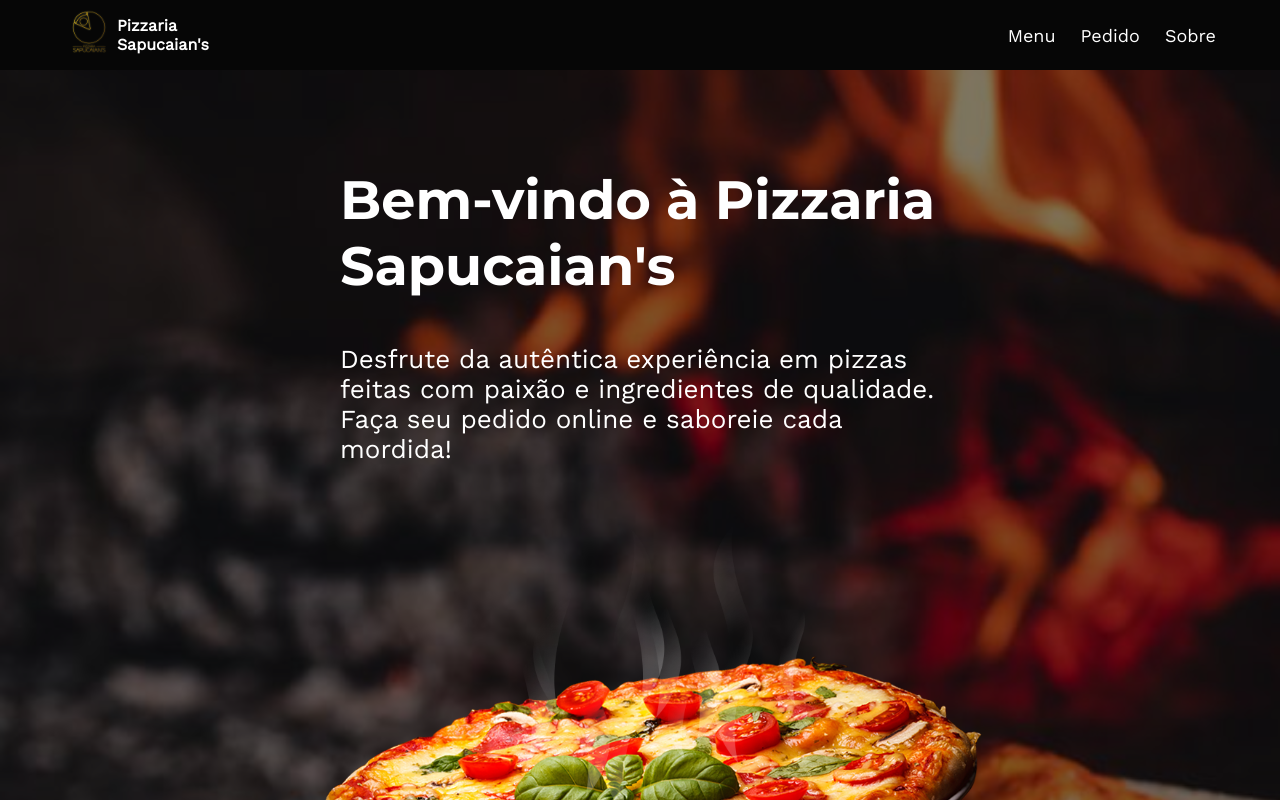
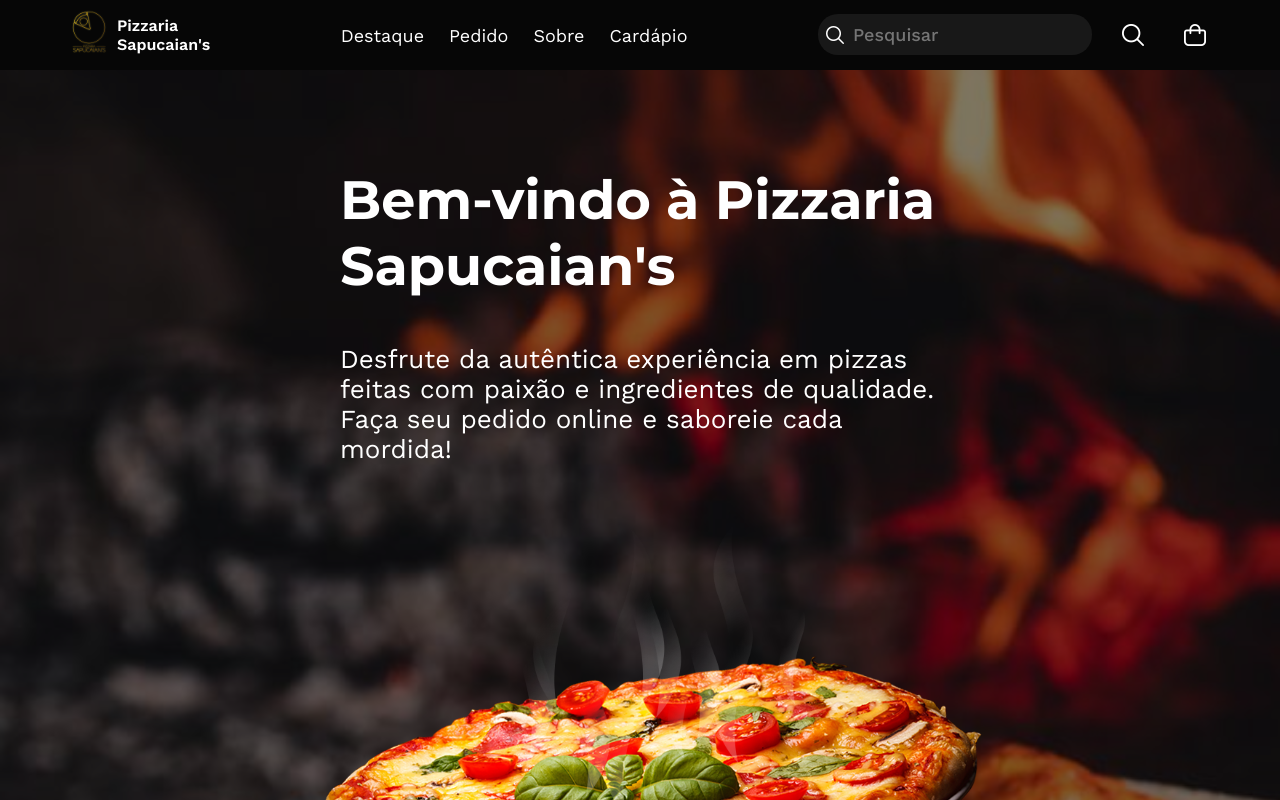
Before and after one commit to Jose-Alisson/Ps-Angular, an Angular app: page / in a window 1280 px wide. Shown: the top 800 px of the page. Built offline with nearby package versions, Linux system fonts and the light colour scheme.

Commit message:
Sapucaian's

```diff
--- a/src/app/app.component.html
+++ b/src/app/app.component.html
@@ -10,10 +10,28 @@
       </div>
     </div>
     <ul>
-      <li (click)="scrollToElement('menu')">Menu</li>
+      <li (click)="scrollToElement('menu')">Destaque</li>
       <li (click)="scrollToElement('request')">Pedido</li>
       <li (click)="scrollToElement('about')">Sobre</li>
+      <li>Cardápio</li>
     </ul>
+    <div class="nav-actions">
+      <div class="search">
+        <div class="icon">
+          <i class="fi fi-rr-search"></i>
+        </div>
+        <input type="text" placeholder="Pesquisar" />
+      </div>
+      <div class="action search">
+        <i class="fi fi-rr-search"></i>
+      </div>
+      <div class="action bag">
+        <i class="fi fi-rr-shopping-bag"></i>
+      </div>
+      <div class="action menu">
+        <i class="fi fi-rr-menu-burger"></i>
+      </div>
+    </div>
   </nav>
 </header>
 <section class="banner">
@@ -31,13 +49,13 @@
 <section class="menu" id="menu">
   <h1>Destaques do Cardápio</h1>
   <div class="menu-slider">
-    <!-- <button class="arrow-left" (click)="moverSlider(-1)">
-      <i class="fa-solid fa-caret-left"></i>
+    <!-- <button class="arrow-left" (click  )="moverSlider(-1)">
+      <i class="fa-solid fa-caret-left">Q</i>
     </button>
-    <button class="arrow-right" (click)="moverSlider(1)">
+    <button fqclass="arrow-right" (click)="moverSlider(1)">
       <i class="fa-solid fa-caret-right"></i>
     </button> -->
-    @for (item of [1,2,3,4,5,6,7]; track $index) {
+    @for (item of [1,2,3,4,5,6]; track $index) {
     <div class="card">
       <div class="card-preview">
         <img src="../assets/coca cola.png" alt="" />
@@ -46,11 +64,12 @@
         <h3 class="title">Pizza Calabresa</h3>
         <p class="description">
           Lorem ipsum dolor sit amet consectetur, adipisicing elit. At
-          voluptatum autem id ipsam molestias dolorem?
+            voluptatum autem id ipsam molestias dolorem?
         </p>
         <button class="btn-buy">
           {{ 22.0 | currency : "BRL" : "symbol-narrow" }} - Comprar
         </button>
+
       </div>
     </div>
     }
--- a/src/app/app.component.scss
+++ b/src/app/app.component.scss
@@ -1,7 +1,13 @@
-@import url("https://fonts.googleapis.com/css2?family=Bebas+Neue&family=EB+Garamond:ital,wght@0,400;0,500;0,600;1,400;1,500;1,600&family=Montserrat:ital,wght@0,400;0,700;1,400;1,700&family=Roboto:ital,wght@0,300;0,400;0,500;1,300;1,400;1,500&family=Ubuntu:ital,wght@0,400;0,500;0,700;1,400;1,500;1,700&family=Work+Sans:ital@0;1&display=swap");
+@import url('https://fonts.googleapis.com/css2?family=Bebas+Neue&family=EB+Garamond:ital,wght@0,400;0,500;0,600;1,400;1,500;1,600&family=Montserrat:ital,wght@0,400;0,700;1,400;1,700&family=Roboto:ital,wght@0,300;0,400;0,500;1,300;1,400;1,500&family=Ubuntu:ital,wght@0,400;0,500;0,700;1,400;1,500;1,700&family=Work+Sans:ital,wght@0,400;0,500;0,600;1,400;1,500;1,600&display=swap');
+
 :root {
   --color-primary: #fffff;
   --color-second: #fffff;
+}
+
+i {
+  display: flex;
+  align-items: center;
 }
 
 * {
@@ -28,20 +34,6 @@ header nav {
     display: flex;
     align-items: center;
     gap: 15px;
-  }
-
-  .icon {
-    width: 50px;
-    height: 50px;
-    min-width: 50px;
-    min-height: 50px;
-    border-radius: 100px;
-    overflow: hidden;
-
-    img {
-      width: 100%;
-      height: 100%;
-    }
   }
 
   .image-text {
@@ -82,6 +74,51 @@ header nav {
     li {
       font-size: 1.8rem;
       cursor: pointer;
+    }
+  }
+
+  .nav-actions {
+    display: flex;
+    gap: 20px;
+    font-size: 2.2rem;
+
+    .action {
+      transition: 0.2s;
+      padding: 10px;
+      border-radius: 50%;
+
+      &:hover {
+        background: #181818;
+      }
+    }
+
+    .lupa,
+    .menu {
+      display: none;
+    }
+  }
+
+  .search {
+    position: relative;
+
+    .icon {
+      position: absolute;
+      top: 50%;
+      transform: translateY(-50%);
+      left: 8px;
+      font-size: 18px;
+    }
+
+    input {
+      outline: none;
+      background: #181818;
+      border: 0;
+      border-radius: 20px;
+      padding: 10px 5px 10px 35px;
+      color: white;
+      font-family: "Work Sans", sans-serif;
+      font-size: 18px;
+      font-weight: 500;
     }
   }
 }
@@ -402,3 +439,35 @@ section:not(.banner) {
 .text-box ul {
   list-style: none;
 }
+
+@media screen and (max-width: 955px) {
+  header nav {
+    .header-text {
+      display: none;
+    }
+  }
+}
+
+@media screen and (max-width: 838px) {
+  .nav-actions {
+    .search {
+      display: none;
+    }
+
+    .lupa {
+      display: block !important;
+    }
+  }
+}
+
+@media screen and (max-width: 490px) {
+  header nav ul {
+    display: none;
+  }
+
+  header nav .nav-actions {
+    .menu {
+      display: block;
+    }
+  }
+}
--- a/src/app/app.component.ts
+++ b/src/app/app.component.ts
@@ -1,19 +1,28 @@
-import { CurrencyPipe, ViewportScroller } from '@angular/common';
-import { AfterViewInit, Component, inject } from '@angular/core';
+import { CurrencyPipe, ViewportScroller, AsyncPipe } from '@angular/common';
+import { AfterViewInit, Component, OnInit, inject } from '@angular/core';
 import { RouterOutlet } from '@angular/router';
-
+import { ProductService } from './shared/services/product/product.service';1
+import { Observable, of } from 'rxjs';
+import { HttpClientModule } from '@angular/common/http';
 @Component({
   selector: 'app-root',
   standalone: true,
-  imports: [RouterOutlet, CurrencyPipe],
+  imports: [RouterOutlet, CurrencyPipe, AsyncPipe, HttpClientModule],
   templateUrl: './app.component.html',
   styleUrl: './app.component.scss',
 })
-export class AppComponent implements AfterViewInit {
+export class AppComponent implements OnInit ,AfterViewInit {
+
+  destaque$: Observable<any[]> = of([])
 
   private vs = inject(ViewportScroller);
+  private ps = inject(ProductService)
 
-  cardCurrent = 0;
+  constructor(){}
+
+  ngOnInit(): void {
+      //this.destaque$ = this.ps.getByOffSet("467ef5a8-a298-416c-afb7-d3d6e0a02f7d", 0)
+  }
 
   ngAfterViewInit(): void {}
 
@@ -28,41 +37,4 @@ export class AppComponent implements AfterViewInit {
 
     this.vs.scrollToPosition([0, 0]);
   }
-
-  selectCard(index: number) {
-    this.cardCurrent = index;
-    this.moverSlider(0);
-  }
-
-  moverSlider(count: number) {
-    this.cardCurrent += count;
-
-    let carrosselWrapper = document.querySelector('.slider') as HTMLDivElement;
-    let cards = carrosselWrapper.children; //document.querySelectorAll('.card-product');
-
-    if (this.cardCurrent > cards.length - 1) {
-      this.cardCurrent = 0;
-    }
-    if (this.cardCurrent < 0) {
-      this.cardCurrent = cards.length - 1;
-    }
-    for (let i = 0; i < cards.length; i++) {
-      cards[i].classList.remove('current');
-    }
-
-    const posicaoCard =
-      (cards[this.cardCurrent] as HTMLDivElement).offsetLeft -
-      carrosselWrapper.offsetLeft;
-
-    const posicaoCentralizada =
-      posicaoCard -
-      carrosselWrapper.offsetWidth / 2 +
-      (cards[this.cardCurrent] as HTMLDivElement).offsetWidth / 2;
-
-    carrosselWrapper.scrollTo({
-      left: posicaoCentralizada,
-      behavior: 'smooth',
-    });
-    cards[this.cardCurrent].classList.add('current');
-  }
 }
--- a/src/app/app.config.ts
+++ b/src/app/app.config.ts
@@ -3,7 +3,8 @@ import { provideRouter } from '@angular/router';
 
 import { routes } from './app.routes';
 import { provideClientHydration } from '@angular/platform-browser';
+import { provideHttpClient } from '@angular/common/http';
 
 export const appConfig: ApplicationConfig = {
-  providers: [provideRouter(routes), provideClientHydration()]
+  providers: [provideRouter(routes), provideClientHydration(), provideHttpClient()]
 };
--- /dev/null
+++ b/src/app/shared/services/API_URL.ts
@@ -0,0 +1,2 @@
+
+export const SUNSHINE_API_URL = "http://localhost:8080/api"
--- /dev/null
+++ b/src/app/shared/services/product/product.service.ts
@@ -0,0 +1,23 @@
+import { Injectable, inject } from '@angular/core';
+import { SUNSHINE_API_URL } from '../API_URL';
+import { HttpClient } from '@angular/common/http';
+
+  @Injectable({
+  providedIn: 'root',
+})
+export class ProductService {
+
+  private API_URL = `${SUNSHINE_API_URL}/product`;
+
+  private http = inject(HttpClient)
+
+  constructor() {}
+
+  getSize(establishmentId: string){
+    return this.http.get<any>(`${this.API_URL}/size/establishment/${establishmentId}`)
+  }
+
+  getByOffSet(establishmentId: string, offset: number){
+    return this.http.get<any[]>(`${this.API_URL}/establishment/${establishmentId}/${offset}`)
+  }
+}
--- a/src/index.html
+++ b/src/index.html
@@ -7,6 +7,7 @@
   <meta name="viewport" content="width=device-width, initial-scale=1">
   <link rel="icon" type="image/png" href="assets/file.png">
   <link rel="stylesheet" href="https://cdnjs.cloudflare.com/ajax/libs/font-awesome/6.5.1/css/all.min.css">
+  <link rel='stylesheet' href='https://cdn-uicons.flaticon.com/2.0.0/uicons-regular-rounded/css/uicons-regular-rounded.css'>
 </head>
 <body>
   <app-root></app-root>
```
Also changed, not shown: src/app/shared/services/establishment/establishment.service.ts (added, +12 -0 lines), 2 other files (tests, documents, lock files or other folders).
